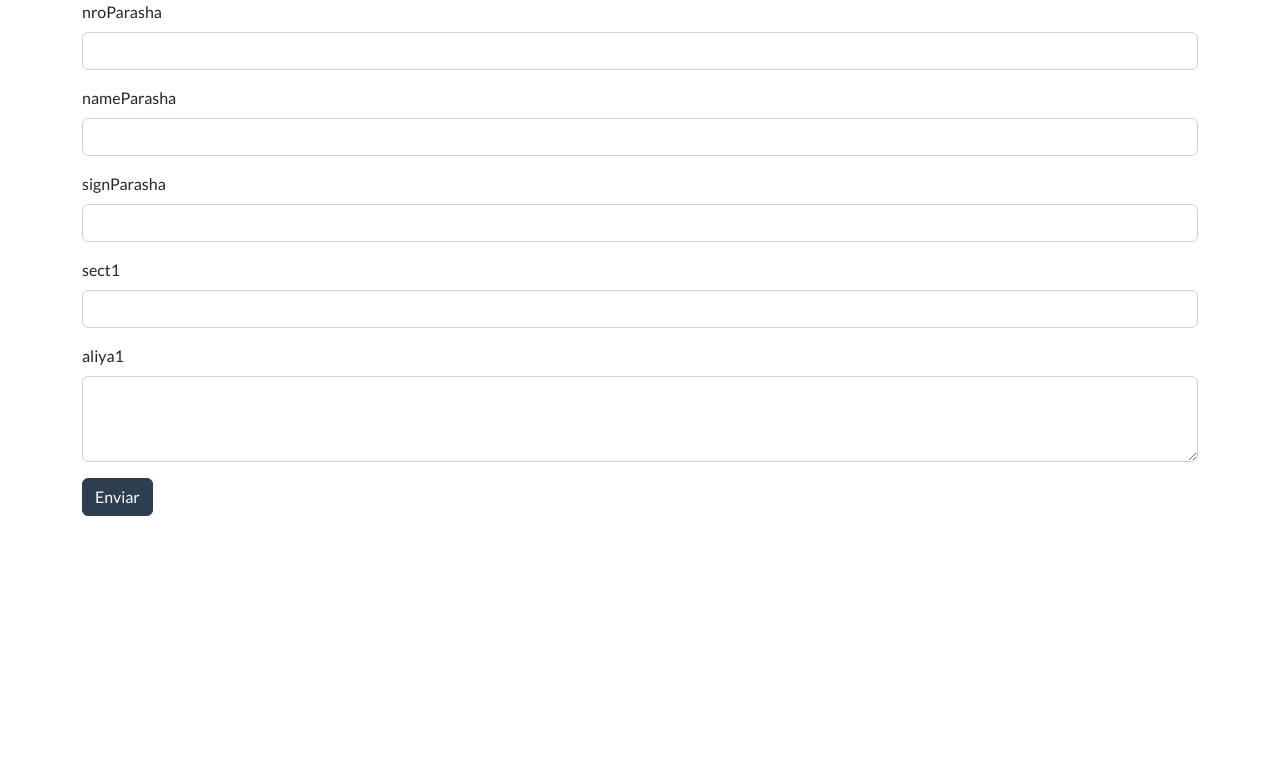
After one commit to Vladimir4063/manadeldia, a Flask app: page /add_text in a window 1280 px wide. The commit adds this page. Shown: the top 783 px of the page. Run offline with Flask 3, Linux system fonts and the light colour scheme.

Commit message:
Add add_text.html

```diff
--- a/index.py
+++ b/index.py
@@ -24,5 +24,9 @@ def home():
         text_aliya = text_aliya
     )
 
+@app.route("/add_text")
+def add_texto():
+    return render_template("add_text.html")
+
 if __name__ == "__main__":
     app.run(debug=True)
--- /dev/null
+++ b/templates/add_text.html
@@ -0,0 +1,36 @@
+<html lang="en">
+<head>
+    <meta charset="UTF-8">
+    <meta name="viewport" content="width=device-width, initial-scale=1.0">
+    <title>Document</title>
+    <link href="https://bootswatch.com/5/flatly/bootstrap.css" rel="stylesheet">
+
+</head>
+<body>
+    <div class="container">
+        <div class="mb-3">
+            <label for="exampleFormControlInput1" class="form-label">nroParasha</label>
+            <input type="texts" class="form-control" id="exampleFormControlInput1" placeholder="">
+        </div>
+        <div class="mb-3">
+            <label for="exampleFormControlInput1" class="form-label">nameParasha</label>
+            <input type="texts" class="form-control" id="exampleFormControlInput1" placeholder="">
+        </div>
+        <div class="mb-3">
+            <label for="exampleFormControlInput1" class="form-label">signParasha</label>
+            <input type="texts" class="form-control" id="exampleFormControlInput1" placeholder="">
+        </div>
+        <div class="mb-3">
+            <label for="exampleFormControlInput1" class="form-label">sect1</label>
+            <input type="texts" class="form-control" id="exampleFormControlInput1" placeholder="">
+        </div>
+        <div class="mb-3">
+            <label for="exampleFormControlTextarea1" class="form-label">aliya1</label>
+            <textarea class="form-control" id="exampleFormControlTextarea1" rows="3"></textarea>
+        </div>
+        <div class="mb-3">
+            <button type="button" class="btn btn-primary">Enviar</button>
+        </div>
+    </div>
+</body>
+</html>
--- a/templates/index.html
+++ b/templates/index.html
@@ -70,10 +70,10 @@
 
         <ul class="nav nav-tabs justify-content-center" role="tablist">
           <li class="nav-item" role="presentation">
-            <a class="nav-link active" data-bs-toggle="tab" href="#home" aria-selected="false" role="tab">Parasha</a>
+            <a class="nav-link active" data-bs-toggle="tab" href="#home" aria-selected="false" role="tab" style="font-size: 20px;">Parasha</a>
           </li>
           <li class="nav-item" role="presentation">
-            <a class="nav-link" data-bs-toggle="tab" href="#profile" aria-selected="true" role="tab" tabindex="-1">Evangelios</a>
+            <a class="nav-link" data-bs-toggle="tab" href="#profile" aria-selected="true" role="tab" tabindex="-1" style="font-size: 20px;">Evangelios</a>
           </li>
           <li class="nav-item" role="presentation">
             <a class="nav-link" data-bs-toggle="tab" href="#dropdown1" aria-selected="true" tabindex="-1" role="tab">Disabled</a>
@@ -81,7 +81,7 @@
           <li class="nav-item dropup">
             <a class="nav-link dropdown-toggle dropup" data-bs-toggle="dropdown" href="#" role="button" aria-haspopup="true"
               aria-expanded="false">Fiestas</a>
-            <div class="dropdown-menu" style="">
+            <div class="dropdown-menu">
               <a class="dropdown-item" href="#">Action</a>
               <a class="dropdown-item" href="#">Another action</a>
               <a class="dropdown-item" href="#">Something else here</a>
```
